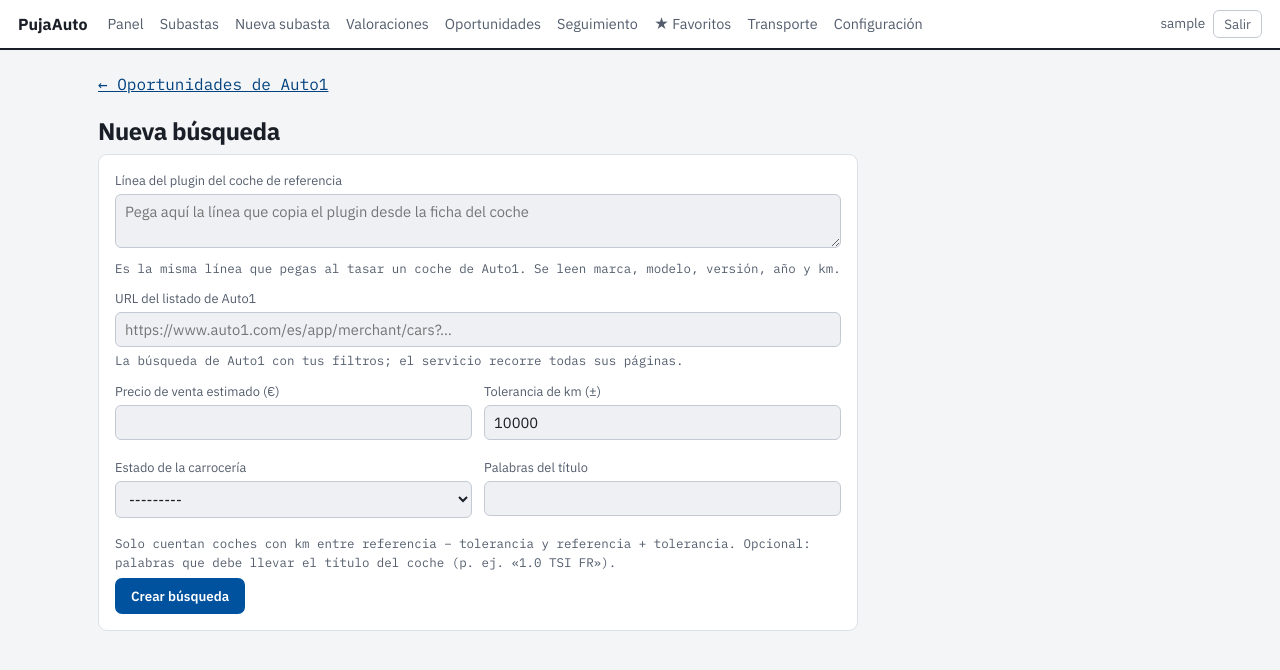
After one commit to apleal/cargestion, a Django app: page /oportunidades/nueva/ in a window 1280 px wide. The commit adds this page. Shown: the top 670 px of the page. Run offline with Django 5.2, Linux system fonts and the light colour scheme; the visitor is signed in with stand-in values (Sample User, id 1); data that the repository does not hold is empty.

Commit message:
Oportunidades de Auto1, fase 1: busquedas guardadas
Nueva seccion para definir busquedas: coche de referencia leido de la linea
del plugin, URL del listado de Auto1 (validada), precio de venta estimado,
tolerancia de km (+-10.000 por defecto), costes de siempre y estado de
carroceria. Se pueden editar, pausar y eliminar. El escaneo del listado, la
pantalla de resultados y el aviso por Telegram llegan en las siguientes fases.

Co-Authored-By: Claude Sonnet 5.5 <noreply@anthropic.com>

```diff
--- a/tasador/admin.py
+++ b/tasador/admin.py
@@ -110,3 +110,9 @@ class ValoracionAdmin(SimpleHistoryAdmin):
 class PasadaAuto1Admin(admin.ModelAdmin):
     list_display = ("fecha", "ok", "revisados", "con_cambios", "sin_cambios", "sin_precio", "errores")
     list_filter = ("ok",)
+
+
+@admin.register(models.BusquedaOportunidad)
+class BusquedaOportunidadAdmin(admin.ModelAdmin):
+    list_display = ("marca", "modelo", "version", "anio", "km_referencia", "precio_venta_estimado", "activa")
+    list_filter = ("activa", "pais")
--- a/tasador/forms.py
+++ b/tasador/forms.py
@@ -1,8 +1,12 @@
+from decimal import Decimal  # noqa: F401
+from urllib.parse import urlparse
+
 from django import forms
 from django.contrib.auth.forms import AuthenticationForm
 from django.utils import timezone
 
 from . import models
+from .parser import parsear_linea_auto1
 
 
 class VehiculoForm(forms.ModelForm):
@@ -121,3 +125,106 @@ class AccesoForm(AuthenticationForm):
         self.fields["password"].widget.attrs.update(
             {"autocomplete": "current-password", "placeholder": "Tu contraseña"}
         )
+
+
+class BusquedaOportunidadForm(forms.ModelForm):
+    """Crear/editar una búsqueda de oportunidades. Al crear, el coche de
+    referencia sale de pegar la línea del plugin; al editar se puede corregir a
+    mano o pegar otra línea para cambiarlo."""
+
+    linea_plugin = forms.CharField(
+        label="Línea del plugin del coche de referencia",
+        required=False,
+        widget=forms.Textarea(attrs={"rows": 2, "placeholder": "Pega aquí la línea que copia el plugin desde la ficha del coche"}),
+        help_text="Es la misma línea que pegas al tasar un coche de Auto1. Se leen marca, modelo, versión, año y km.",
+    )
+
+    CAMPOS_REFERENCIA = ("marca", "modelo", "version", "anio", "km_referencia", "combustible", "cambio")
+
+    class Meta:
+        model = models.BusquedaOportunidad
+        fields = [
+            "url_listado", "precio_venta_estimado", "tolerancia_km", "palabras_titulo",
+            "estado_carroceria", "piezas_pintura",
+            "marca", "modelo", "version", "anio", "km_referencia", "combustible", "cambio",
+            "coste_alberto", "coste_gasolina", "coste_pintura_por_pieza", "coste_garantia",
+            "coste_mecanica", "coste_cambio_titularidad", "coste_transporte", "coste_itv",
+            "coste_tapiceria", "coste_tintado", "coste_otros", "activa",
+        ]
+        widgets = {"url_listado": forms.URLInput(attrs={"placeholder": "https://www.auto1.com/es/app/merchant/cars?…"})}
+
+    def __init__(self, *args, **kwargs):
+        super().__init__(*args, **kwargs)
+        self.creando = self.instance.pk is None
+        if self.creando:
+            # el coche de referencia sale de la línea; los costes, de los parámetros
+            ocultos = (*self.CAMPOS_REFERENCIA, "piezas_pintura", "activa") + tuple(
+                f for f in self.fields if f.startswith("coste_")
+            )
+            for campo in ocultos:
+                self.fields.pop(campo, None)
+            self.fields["linea_plugin"].required = True
+            normal = models.EstadoCarroceria.objects.filter(nombre="Estado normal").first()
+            if normal:
+                self.fields["estado_carroceria"].initial = normal.pk
+
+    def clean_url_listado(self):
+        url = self.cleaned_data["url_listado"].strip()
+        partes = urlparse(url)
+        host = (partes.hostname or "").lower()
+        if partes.scheme != "https" or not (host == "auto1.com" or host.endswith(".auto1.com")):
+            raise forms.ValidationError("Debe ser un enlace de Auto1 (https://www.auto1.com/…).")
+        if "/merchant/cars" not in partes.path:
+            raise forms.ValidationError(
+                "Eso no es un listado de coches de Auto1. Copia la dirección de la página de resultados "
+                "(la que contiene /merchant/cars)."
+            )
+        return url
+
+    def clean_precio_venta_estimado(self):
+        precio = self.cleaned_data["precio_venta_estimado"]
+        if precio <= 0:
+            raise forms.ValidationError("El precio de venta debe ser mayor que 0.")
+        return precio
+
+    def _aplicar(self, campo, valor):
+        if campo in self.fields:
+            self.cleaned_data[campo] = valor
+        else:
+            setattr(self.instance, campo, valor)
+
+    def clean(self):
+        datos = super().clean()
+        linea = (datos.get("linea_plugin") or "").strip()
+        if not linea:
+            return datos
+        primera = next((l for l in linea.splitlines() if l.strip()), "")
+        lote = parsear_linea_auto1(primera)
+        if primera.count("\t") < 5 or not (lote.marca and lote.modelo and lote.anio and lote.kilometros):
+            self.add_error(
+                "linea_plugin",
+                "No reconozco la línea. Pégala tal cual la copia el plugin de Chrome desde la ficha "
+                "del coche (campos separados por tabulador: nombre, precio, tarifa, referencia, año, km…).",
+            )
+            return datos
+        valores = {
+            "marca": lote.marca, "modelo": lote.modelo, "version": lote.version,
+            "anio": lote.anio, "km_referencia": lote.kilometros,
+            "combustible": lote.combustible or "", "cambio": lote.cambio or "",
+        }
+        for campo, valor in valores.items():
+            self._aplicar(campo, valor)
+        self.instance.referencia_origen = lote.referencia or ""
+        return datos
+
+    def save(self, commit=True):
+        obj = super().save(commit=False)
+        if self.creando:
+            obj.aplicar_costes_por_defecto()
+            obj.piezas_pintura = obj.estado_carroceria.piezas_estimadas if obj.estado_carroceria else 4
+        elif "estado_carroceria" in self.changed_data and "piezas_pintura" not in self.changed_data:
+            if obj.estado_carroceria:
+                obj.piezas_pintura = obj.estado_carroceria.piezas_estimadas
+        if commit:
+            obj.save()
+        return obj
--- a/tasador/static/tasador/app.css
+++ b/tasador/static/tasador/app.css
@@ -278,3 +278,5 @@ table.rejilla.sala td{padding:9px 12px}
   .auth-lema{margin-bottom:0}
   .auth-form{padding:22px 16px 30px}
 }
+
+.aviso-fase{background:var(--accent-soft);border-color:var(--accent);font-size:.9rem}
--- /dev/null
+++ b/tasador/templates/tasador/oportunidad_form.html
@@ -0,0 +1,74 @@
+{% extends "base.html" %}
+{% block title %}{% if busqueda %}Editar búsqueda{% else %}Nueva búsqueda{% endif %} · {{ app_name }}{% endblock %}
+{% block content %}
+<p class="mono"><a href="{% url 'oportunidades_lista' %}">← Oportunidades de Auto1</a></p>
+<h1>{% if busqueda %}{{ busqueda.nombre }}{% else %}Nueva búsqueda{% endif %}</h1>
+{% if busqueda %}
+<p class="mono ayuda">Referencia: {{ busqueda.anio|default_if_none:"—" }} · {{ busqueda.km_referencia }} km (se buscan coches con {{ busqueda.rango_km.0 }}–{{ busqueda.rango_km.1 }} km){% if busqueda.referencia_origen %} · creada con {{ busqueda.referencia_origen }}{% endif %}</p>
+{% endif %}
+
+<form method="post" class="card" style="max-width:760px">
+  {% csrf_token %}
+  {% if form.non_field_errors %}<div class="aviso">{{ form.non_field_errors }}</div>{% endif %}
+
+  <p>
+    <label for="{{ form.linea_plugin.id_for_label }}">{{ form.linea_plugin.label }}{% if busqueda %} <span class="mono ayuda">(opcional: pega otra para cambiar el coche de referencia)</span>{% endif %}</label>
+    {{ form.linea_plugin }}
+    {% if form.linea_plugin.errors %}<span class="neg">{{ form.linea_plugin.errors.0 }}</span>{% endif %}
+    <span class="mono ayuda">{{ form.linea_plugin.help_text }}</span>
+  </p>
+  <p>
+    <label for="{{ form.url_listado.id_for_label }}">{{ form.url_listado.label }}</label>
+    {{ form.url_listado }}
+    {% if form.url_listado.errors %}<span class="neg">{{ form.url_listado.errors.0 }}</span>{% endif %}
+    <span class="mono ayuda">{{ form.url_listado.help_text }}</span>
+  </p>
+
+  <div class="costs-grid">
+    <p>
+      <label for="{{ form.precio_venta_estimado.id_for_label }}">Precio de venta estimado (€)</label>
+      {{ form.precio_venta_estimado }}
+      {% if form.precio_venta_estimado.errors %}<span class="neg">{{ form.precio_venta_estimado.errors.0 }}</span>{% endif %}
+    </p>
+    <p>
+      <label for="{{ form.tolerancia_km.id_for_label }}">Tolerancia de km (±)</label>
+      {{ form.tolerancia_km }}
+      {% if form.tolerancia_km.errors %}<span class="neg">{{ form.tolerancia_km.errors.0 }}</span>{% endif %}
+    </p>
+    <p>
+      <label for="{{ form.estado_carroceria.id_for_label }}">Estado de la carrocería</label>
+      {{ form.estado_carroceria }}
+    </p>
+    <p>
+      <label for="{{ form.palabras_titulo.id_for_label }}">{{ form.palabras_titulo.label|capfirst }}</label>
+      {{ form.palabras_titulo }}
+    </p>
+  </div>
+  <p class="mono ayuda">{{ form.tolerancia_km.help_text }} {{ form.palabras_titulo.help_text }}</p>
+
+  {% if busqueda %}
+  <details class="card" style="margin-top:14px">
+    <summary><b>Coche de referencia</b> <span class="mono ayuda">(se rellena solo desde la línea del plugin; corrígelo si hace falta)</span></summary>
+    <div class="costs-grid" style="margin-top:10px">
+      {% for campo in form.visible_fields %}{% if campo.name == "marca" or campo.name == "modelo" or campo.name == "version" or campo.name == "anio" or campo.name == "km_referencia" or campo.name == "combustible" or campo.name == "cambio" %}
+      <p><label for="{{ campo.id_for_label }}">{{ campo.label|capfirst }}</label>{{ campo }}{% if campo.errors %}<span class="neg">{{ campo.errors.0 }}</span>{% endif %}</p>
+      {% endif %}{% endfor %}
+    </div>
+  </details>
+
+  <details class="card" style="margin-top:14px">
+    <summary><b>Costes de preparación</b> <span class="mono ayuda">(los de siempre; solo cámbialos para esta búsqueda)</span></summary>
+    <div class="costs-grid" style="margin-top:10px">
+      <p><label for="{{ form.piezas_pintura.id_for_label }}">Piezas de pintura</label>{{ form.piezas_pintura }}</p>
+      {% for campo in form.visible_fields %}{% if campo.name|slice:":6" == "coste_" %}
+      <p><label for="{{ campo.id_for_label }}">{{ campo.label|capfirst }}</label>{{ campo }}{% if campo.errors %}<span class="neg">{{ campo.errors.0 }}</span>{% endif %}</p>
+      {% endif %}{% endfor %}
+    </div>
+  </details>
+
+  <p style="margin-top:14px"><label style="display:flex;gap:8px;align-items:center"><span style="width:auto">{{ form.activa }}</span> Búsqueda activa</label></p>
+  {% endif %}
+
+  <button type="submit" class="primary">{% if busqueda %}Guardar cambios{% else %}Crear búsqueda{% endif %}</button>
+</form>
+{% endblock %}
--- a/tasador/urls.py
+++ b/tasador/urls.py
@@ -1,9 +1,14 @@
 from django.urls import path
 
-from . import views
+from . import views, views_oportunidades as oportunidades
 
 urlpatterns = [
     path("", views.panel, name="panel"),
+    path("oportunidades/", oportunidades.oportunidades_lista, name="oportunidades_lista"),
+    path("oportunidades/nueva/", oportunidades.busqueda_nueva, name="busqueda_nueva"),
+    path("oportunidades/<int:pk>/", oportunidades.busqueda_editar, name="busqueda_editar"),
+    path("oportunidades/<int:pk>/activar/", oportunidades.busqueda_alternar, name="busqueda_alternar"),
+    path("oportunidades/<int:pk>/eliminar/", oportunidades.busqueda_eliminar, name="busqueda_eliminar"),
     path("seguimiento-auto1/solicitar/", views.seguimiento_auto1_solicitar, name="seguimiento_auto1_solicitar"),
     path("seguimiento/", views.seguimiento_auto1, name="seguimiento_auto1"),
     path("seguimiento/accion/", views.seguimiento_auto1_accion, name="seguimiento_auto1_accion"),
--- a/templates/base.html
+++ b/templates/base.html
@@ -20,6 +20,7 @@
     <a href="{% url 'sesion_lista' %}">Subastas</a>
     <a href="{% url 'sesion_nueva' %}">Nueva subasta</a>
     <a href="{% url 'valoracion_lista' %}">Valoraciones</a>
+    <a href="{% url 'oportunidades_lista' %}">Oportunidades</a>
     <a href="{% url 'seguimiento_auto1' %}">Seguimiento</a>
     <a href="{% url 'favoritos_lista' %}">★ Favoritos</a>
     <a href="{% url 'config_transporte' %}">Transporte</a>
```
Also changed, not shown: tasador/models.py (+91 -0 lines), tasador/templates/tasador/oportunidades_lista.html (added, +57 -0 lines), tasador/views_oportunidades.py (added, +69 -0 lines), tests/test_oportunidades.py (added, +202 -0 lines), tasador/migrations/0014_busquedaoportunidad.py (added).
